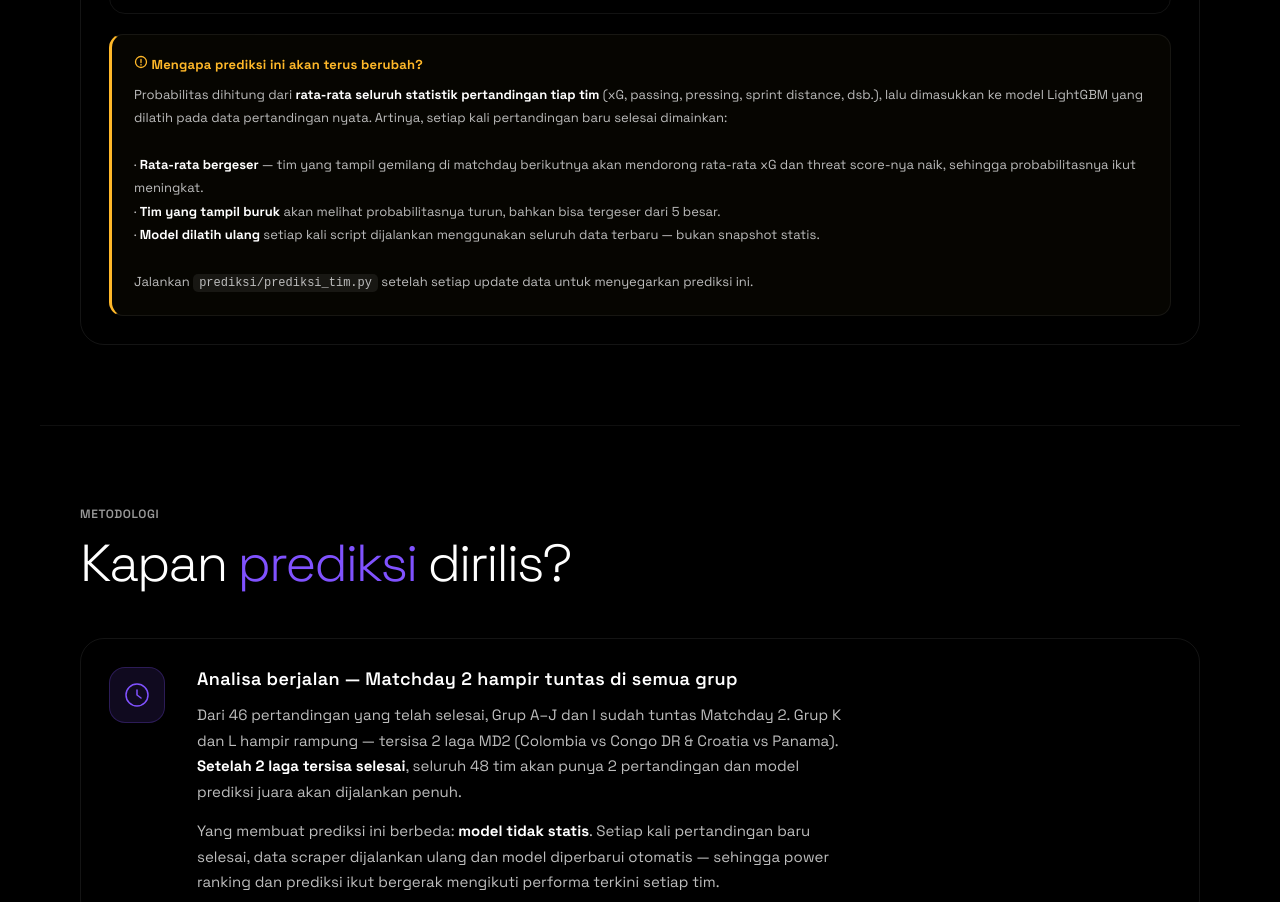
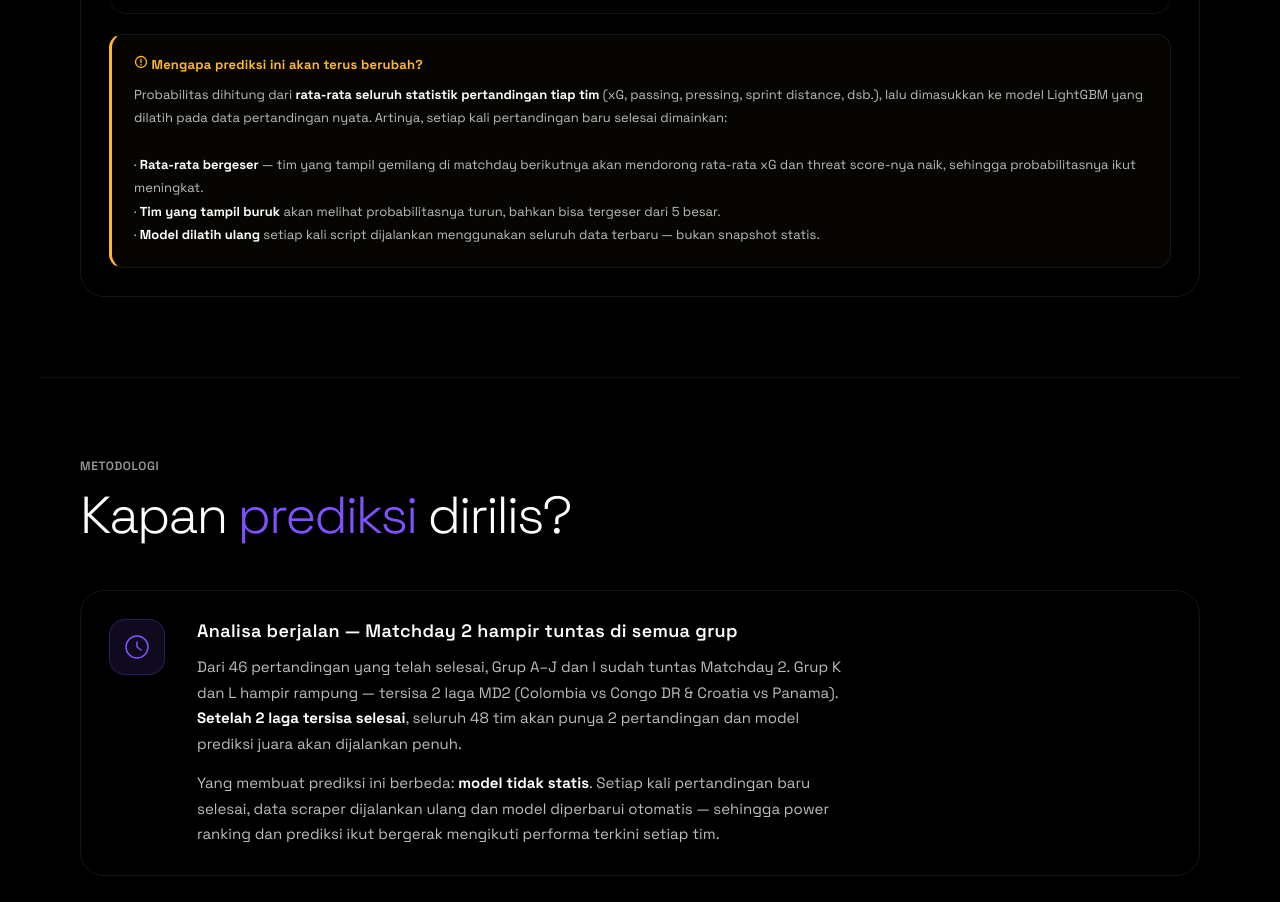
Before and after one commit to ikanx101/pildun-by-ikanx101, a website: page index.html in a window 1280 px wide. Shown: the part 7027-7929 px from the top of the page. Drawn offline with nearby package versions, Linux system fonts and the light colour scheme.

Commit message:
hapus tulisan

```diff
--- a/index.html
+++ b/index.html
@@ -765,8 +765,7 @@
             · <strong>Tim yang tampil buruk</strong> akan melihat probabilitasnya turun, bahkan bisa
             tergeser dari 5 besar.<br>
             · <strong>Model dilatih ulang</strong> setiap kali script dijalankan menggunakan seluruh data
-            terbaru — bukan snapshot statis.<br><br>
-            Jalankan <code>prediksi/prediksi_tim.py</code> setelah setiap update data untuk menyegarkan prediksi ini.
+            terbaru — bukan snapshot statis.
           </p>
         </div>`;
 
```
